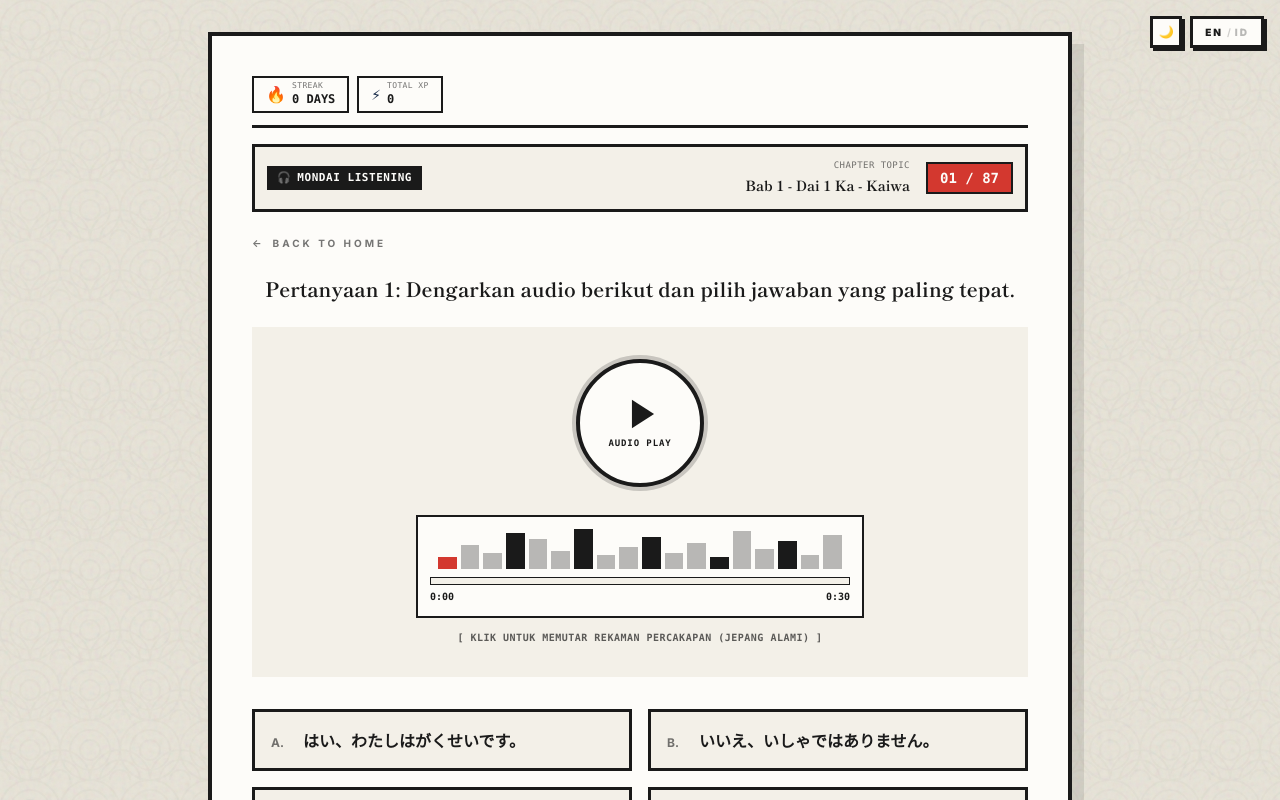
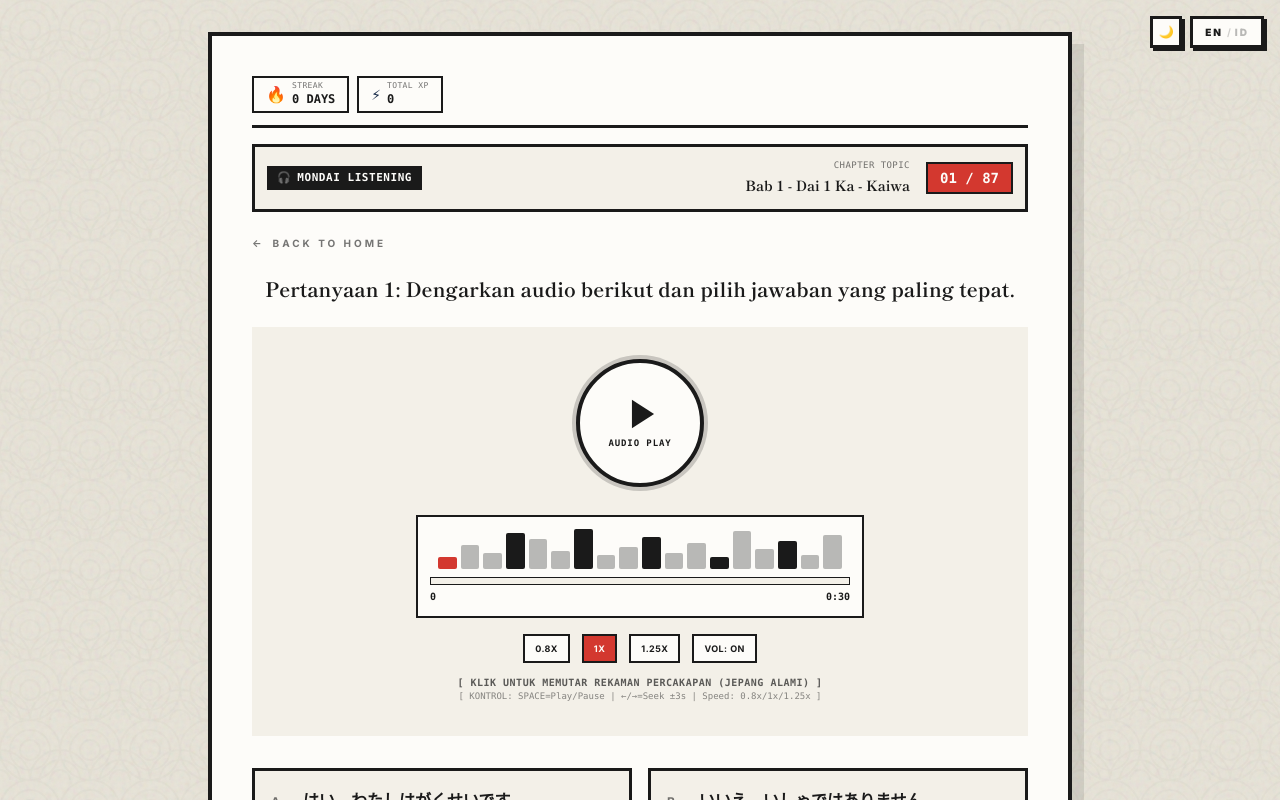
Before and after one commit to MaddLiebert/Japanese-quiz, a React (Vite) app: page /mondai in a window 1280 px wide. Shown: the top 800 px of the page. Built offline with nearby package versions, Linux system fonts and the light colour scheme.

Commit message:
feat(mondai): interactive audio block with dynamic waveform, speed/volume controls, keyboard shortcuts

```diff
--- a/src/components/MondaiComponents.jsx
+++ b/src/components/MondaiComponents.jsx
@@ -11,6 +11,10 @@ export function AudioPlayer({
 }) {
   const [internalIsPlaying, setInternalIsPlaying] = useState(false);
   const [progress, setProgress] = useState(0); // 0 sampai 100
+  const [playbackRate, setPlaybackRate] = useState(1.0);
+  const [_volume, _setVolume] = useState(1.0);
+  const [isMuted, setIsMuted] = useState(false);
+  const [currentTimestamp, setCurrentTimestamp] = useState(0);
   const audioRef = useRef(null);
 
   const isControlled = typeof externalIsPlaying === "boolean";
@@ -41,6 +45,10 @@ export function AudioPlayer({
   const handleTimeUpdate = () => {
     if (audioRef.current && audioRef.current.duration) {
       const current = (audioRef.current.currentTime / audioRef.current.duration) * 100;
+      const seconds = Math.floor(audioRef.current.currentTime);
+      const mins = Math.floor(seconds / 60);
+      const secs = seconds % 60;
+      setCurrentTimestamp(`${mins}:${secs.toString().padStart(2, "0")}`);
       setProgress(current);
     }
   };
@@ -49,6 +57,7 @@ export function AudioPlayer({
     if (!isControlled) setInternalIsPlaying(false);
     onPause?.();
     setProgress(0);
+    setCurrentTimestamp("0:00");
   };
 
   // Sync audio play state if controlled from outside
@@ -62,6 +71,47 @@ export function AudioPlayer({
     }
   }, [externalIsPlaying, isControlled]);
 
+  // Speed & Volume Handlers
+  const handleSpeedChange = (rate) => {
+    setPlaybackRate(rate);
+    if (audioRef.current) audioRef.current.playbackRate = rate;
+  };
+
+  const handleVolumeToggle = () => {
+    if (!audioRef.current) return;
+    const newMuted = !isMuted;
+    setIsMuted(newMuted);
+    audioRef.current.muted = newMuted;
+  };
+
+  // Waveform Seek Handler
+  const handleWaveformClick = (e) => {
+    if (!audioRef.current || !audioRef.current.duration) return;
+    const rect = e.currentTarget.getBoundingClientRect();
+    const clickX = e.clientX - rect.left;
+    const ratio = Math.max(0, Math.min(1, clickX / rect.width));
+    const newTime = ratio * audioRef.current.duration;
+    audioRef.current.currentTime = newTime;
+    setProgress(ratio * 100);
+  };
+
+  // Keyboard Shortcuts
+  useEffect(() => {
+    const handleKeyDown = (e) => {
+      if (["INPUT", "TEXTAREA"].includes(document.activeElement?.tagName)) return;
+      if (e.code === "Space") {
+        e.preventDefault();
+        togglePlay();
+      } else if (e.code === "ArrowLeft") {
+        if (audioRef.current) audioRef.current.currentTime = Math.max(0, audioRef.current.currentTime - 3);
+      } else if (e.code === "ArrowRight") {
+        if (audioRef.current) audioRef.current.currentTime = Math.min(audioRef.current.duration || 0, audioRef.current.currentTime + 3);
+      }
+    };
+    window.addEventListener("keydown", handleKeyDown);
+    return () => window.removeEventListener("keydown", handleKeyDown);
+  }, []);
+
   return (
     <div className="w-full bg-kinari border-sumi p-6 sm:p-8 shadow-[6px_6px_0_0_rgba(var(--sumi-val),1)] flex flex-col items-center">
       <audio
@@ -74,12 +124,14 @@ export function AudioPlayer({
       {/* Tombol Bulat Besar dengan Outer Ring Brutalis */}
       <div className="relative group mb-5">
         <div className="absolute -inset-1 rounded-full bg-sumi opacity-20 group-hover:opacity-40 transition-opacity"></div>
-        <button
+        <motion.button
           onClick={togglePlay}
           aria-label={isPlaying ? "Jeda Audio" : "Putar Audio"}
-          className={`relative w-28 h-28 sm:w-32 sm:h-32 rounded-full border-[4px] border-sumi flex flex-col items-center justify-center transition-all duration-200 active:translate-x-[2px] active:translate-y-[2px] shadow-[4px_4px_0_0_rgba(var(--sumi-val),1)] ${
+          whileHover={{ scale: 1.05 }}
+          whileTap={{ scale: 0.95 }}
+          className={`relative w-28 h-28 sm:w-32 sm:h-32 rounded-full border-[4px] border-sumi flex flex-col items-center justify-center transition-all shadow-[4px_4px_0_0_rgba(var(--sumi-val),1)] ${
             isPlaying
-              ? "bg-shu text-kinari-light animate-pulse"
+              ? "bg-shu text-kinari-light"
               : "bg-kinari-light text-sumi hover:bg-kinari"
           }`}
         >
@@ -101,22 +153,33 @@ export function AudioPlayer({
               <polygon points="5,3 19,12 5,21" />
             </svg>
           )}
-          <span className="font-mono text-[9px] uppercase tracking-widest font-bold mt-1">
+          <motion.span
+            animate={isPlaying ? { opacity: [1, 0.7, 1] } : { opacity: 1 }}
+            transition={{ duration: 1, repeat: Infinity }}
+            className="font-mono text-[9px] uppercase tracking-widest font-bold mt-1"
+          >
             {isPlaying ? "PAUSE" : "AUDIO PLAY"}
-          </span>
-        </button>
+          </motion.span>
+        </motion.button>
       </div>
 
       {/* Waveform Bar Visualizer */}
       <div className="w-full max-w-md bg-kinari-light border-[2px] border-sumi p-3 shadow-[3px_3px_0_0_rgba(var(--sumi-val),1)] mt-2">
-        <div className="flex items-end justify-between h-10 px-2 gap-1 mb-2">
+        <div className="flex items-end justify-between h-10 px-2 gap-1 mb-2" onClick={handleWaveformClick}>
           {waveformHeights.map((h, i) => {
             const isFilled = (i / waveformHeights.length) * 100 <= progress;
             return (
-              <div
+              <motion.div
                 key={i}
-                style={{ height: `${h}%` }}
-                className={`flex-1 transition-all duration-150 ${
+                animate={isPlaying ? {
+                  height: [`${h}%`, `${Math.min(100, h + 25)}%`, `${Math.max(20, h - 20)}%`, `${h}%`]
+                } : { height: `${h}%` }}
+                transition={isPlaying ? {
+                  duration: 0.4 + (i % 5) * 0.1,
+                  repeat: Infinity,
+                  ease: "easeInOut"
+                } : { duration: 0.2 }}
+                className={`flex-1 rounded-xs cursor-pointer transition-colors ${
                   isFilled
                     ? "bg-shu"
                     : i % 3 === 0
@@ -130,19 +193,50 @@ export function AudioPlayer({
 
         {/* Garis Progress Bar & Penanda Waktu */}
         <div className="relative w-full h-2 bg-kinari border border-sumi overflow-hidden mb-1">
-          <div
+          <motion.div
             className="h-full bg-shu transition-all duration-100"
             style={{ width: `${progress}%` }}
+            animate={{ scale: [1, 1.02, 1] }}
+            transition={{ duration: 0.2, repeat: Infinity }}
           />
         </div>
         <div className="flex justify-between font-mono text-[10px] text-sumi font-bold">
-          <span>0:00</span>
+          <span>{currentTimestamp}</span>
           <span>{duration}</span>
         </div>
       </div>
 
+      {/* Controls Bar - Speed & Volume */}
+      <div className="flex flex-wrap items-center justify-center gap-3 mt-4 w-full max-w-md">
+        {/* Speed Controls */}
+        {[0.8, 1.0, 1.25].map((rate) => (
+          <button
+            key={rate}
+            onClick={() => handleSpeedChange(rate)}
+            className={`border-2 border-sumi bg-kinari-light px-2.5 py-1.5 text-[9px] font-bold uppercase tracking-wider transition-all active:translate-x-[2px] active:translate-y-[2px] ${
+              playbackRate === rate
+                ? "bg-shu text-kinari-light shadow-[2px_2px_0_0_rgba(var(--sumi-val),1)]"
+                : "bg-kinari shadow-[2px_2px_0_0_rgba(var(--sumi-val),1)]"
+            }`}
+          >
+            {rate}x
+          </button>
+        ))}
+
+        {/* Volume Toggle */}
+        <button
+          onClick={handleVolumeToggle}
+          className="border-2 border-sumi bg-kinari-light px-2.5 py-1.5 text-[9px] font-bold uppercase tracking-wider transition-all active:translate-x-[2px] active:translate-y-[2px] shadow-[2px_2px_0_0_rgba(var(--sumi-val),1)]"
+        >
+          {isMuted ? "VOL: MUTE" : "VOL: ON"}
+        </button>
+      </div>
+
       <p className="font-mono text-[10px] tracking-wider uppercase font-bold text-sumi/70 mt-3">
         [ KLIK UNTUK MEMUTAR REKAMAN PERCAKAPAN (JEPANG ALAMI) ]
+      </p>
+      <p className="font-mono text-[9px] text-sumi/50">
+        [ KONTROL: SPACE=Play/Pause | ←/→=Seek ±3s | Speed: 0.8x/1x/1.25x ]
       </p>
     </div>
   );
```
Also changed, not shown: .hermes/plans/2026-09-19_163000-interactive-audio-block-mondai-quiz.md (added).
